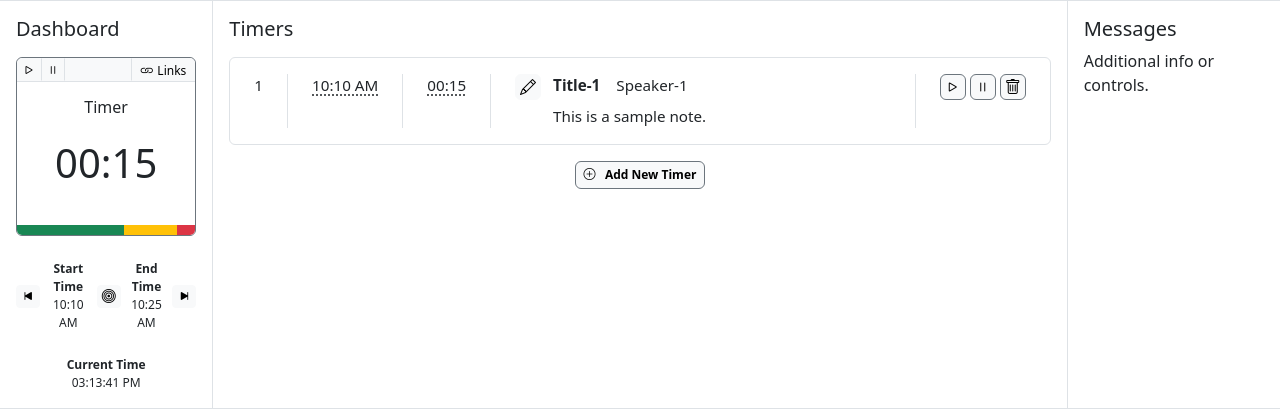
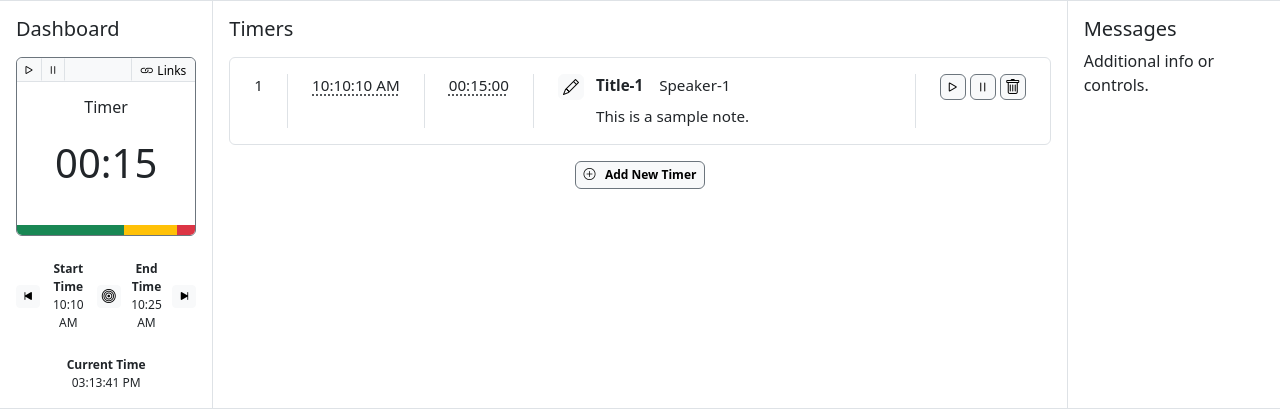
Before and after one commit to DineshDevaraj/ddtimer, a FastAPI app: page / in a window 1280 px wide. Shown: the part 56-476 px from the top of the page. Run offline with FastAPI, Linux system fonts and the light colour scheme.

Commit message:
add seconds to multiple column in timer-pallet

```diff
--- a/static/middle_panel/timer_pallet.js
+++ b/static/middle_panel/timer_pallet.js
@@ -82,8 +82,8 @@ class TimerPallet {
     get startTime() {
         const dom = this.#dom.querySelector('[name=start-time]');
         const [time, meridian] = dom.textContent.split(' ');
-        const [hour, minute] = time.split(':');
-        return new Time(hour, minute, meridian);
+        const [hour, minute, second] = time.split(':');
+        return new Time(hour, minute, second, meridian);
     }
 
     get durationInSeconds() {
--- a/static/popovers/editors/start_time.js
+++ b/static/popovers/editors/start_time.js
@@ -3,11 +3,12 @@ function setStartTime(event) {
     const popoverDom = event.target.closest('.popover');
     const hour = popoverDom.querySelector('input[name=Hour]').value;
     const minute = popoverDom.querySelector('input[name=Minute]').value;
+    const second = popoverDom.querySelector('input[name=Second]').value;
     const ampm = popoverDom.querySelector('select[name=AM-PM]').value;
     const timerPallet = document.getElementById(popoverDom.classList[1]);
     const startTimeDiv = timerPallet.querySelector('[name=start-time]');
     bootstrap.Popover.getInstance(startTimeDiv).hide();
-    const formattedTime = `${hour.padStart(2, '0')}:${minute.padStart(2, '0')} ${ampm}`;
+    const formattedTime = `${hour.padStart(2, '0')}:${minute.padStart(2, '0')}:${second.padStart(2, '0')} ${ampm}`;
     startTimeDiv.textContent = formattedTime;
 }
 
@@ -28,6 +29,7 @@ function attachStartTimeEditor(parent) {
         const popoverElement = document.querySelector('.popover');
         popoverElement.querySelector('input[name=Hour]').value = startTimeDiv.textContent.split(':')[0];
         popoverElement.querySelector('input[name=Minute]').value = startTimeDiv.textContent.split(':')[1].split(' ')[0];
+        popoverElement.querySelector('input[name=Second]').value = startTimeDiv.textContent.split(':')[2].split(' ')[0];
         popoverElement.querySelector('select[name=AM-PM]').value = startTimeDiv.textContent.split(' ')[1];
     });
 
--- a/static/popovers/editors/timer_duration.js
+++ b/static/popovers/editors/timer_duration.js
@@ -16,6 +16,7 @@ function attachTimerDurationEditor(parent) {
         const popoverElement = document.querySelector('.popover');
         popoverElement.querySelector('input[name=hour]').value = timerDurationDiv.textContent.split(':')[0];
         popoverElement.querySelector('input[name=minute]').value = timerDurationDiv.textContent.split(':')[1].split(' ')[0];
+        popoverElement.querySelector('input[name=second]').value = timerDurationDiv.textContent.split(':')[2].split(' ')[0];
     });
 
     document.addEventListener('click', function (e) {
@@ -33,10 +34,11 @@ function setTimerDuration(event) {
     const popoverDom = event.target.closest('.popover');
     const hour = popoverDom.querySelector('input[name=hour]').value;
     const minute = popoverDom.querySelector('input[name=minute]').value;
+    const second = popoverDom.querySelector('input[name=second]').value;
     const timerPallet = document.getElementById(popoverDom.classList[1]);
     const timerDurationDiv = timerPallet.querySelector('[name=timer-duration]');
     bootstrap.Popover.getInstance(timerDurationDiv).hide();
-    const formattedDuration = `${hour.padStart(2, '0')}:${minute.padStart(2, '0')}`;
+    const formattedDuration = `${hour.padStart(2, '0')}:${minute.padStart(2, '0')}:${second.padStart(2, '0')}`;
     timerDurationDiv.textContent = formattedDuration;
 }
 
--- a/static/popovers/general_info.js
+++ b/static/popovers/general_info.js
@@ -32,9 +32,9 @@ function popoverShownHook() {
     const timerPallet = TimerPallet.getByTimerId(popoverDom.classList[1]);
     const timeLeft = timerPallet.startTime.timeLeft();
     if (timerPallet.startTime.aheadOfCurrentTime()) {
-        content += `Still time left is ${timeLeft.hour} hours and ${timeLeft.minute} minutes.\n`;
+        content += `Still time left is ${timeLeft.hour}h ${timeLeft.minute}m ${timeLeft.second}s.\n`;
     } else {
-        content += `Already past by ${timeLeft.hour} hours and ${timeLeft.minute} minutes.\n`;
+        content += `Already past by ${timeLeft.hour}h ${timeLeft.minute}m ${timeLeft.second}s.\n`;
     }
     content += `Are you sure you want to start this timer?`;
     popoverDom.querySelector('p').textContent = content;
--- a/static/time.js
+++ b/static/time.js
@@ -1,6 +1,6 @@
 
 class Time {
-    constructor(hour, minute, meridian) {
+    constructor(hour, minute, second, meridian) {
         if (typeof hour === 'string')
             hour = parseInt(hour, 10);
         this.hour = hour;
@@ -8,6 +8,10 @@ class Time {
         if (typeof minute === 'string')
             minute = parseInt(minute, 10);
         this.minute = minute;
+
+        if (typeof second === 'string')
+            second = parseInt(second, 10);
+        this.second = second;
 
         this.meridian = meridian;
     }
@@ -20,14 +24,13 @@ class Time {
             now.getDate(),
             this.meridian === 'PM' ? (parseInt(this.hour, 10) % 12) + 12 : parseInt(this.hour, 10) % 12,
             parseInt(this.minute, 10),
-            0,
-            0
+            parseInt(this.second, 10)
         );
         return startTime;
     }
 
     toString() {
-        return `${this.hour}:${this.minute} ${this.meridian}`;
+        return `${this.hour}:${this.minute}:${this.second} ${this.meridian}`;
     }
 
     aheadOfCurrentTime() {
@@ -40,9 +43,10 @@ class Time {
 
     timeLeft() {
         const diff = Math.abs(this.toDate() - new Date());
-        const hour = Math.floor(diff / 1000 / 60 / 60);
+        const hours = Math.floor(diff / 1000 / 60 / 60);
         const minutes = Math.floor((diff / 1000 / 60) % 60);
-        const meridian = hour >= 12 ? 'PM' : 'AM';
-        return new Time(hour % 12, minutes, meridian);
+        const seconds = Math.floor((diff / 1000) % 60);
+        const meridian = hours >= 12 ? 'PM' : 'AM';
+        return new Time(hours % 12, minutes, seconds, meridian);
     }
 }
--- a/templates/middle_panel/first_timer.html
+++ b/templates/middle_panel/first_timer.html
@@ -1,8 +1,8 @@
 <div class="timer-pallet col-12" id="timer-1" crono="1">
     <div class="border rounded p-3 d-flex" style="font-size: 0.95em;">
         <div class="ms-2 pe-4 border-end" name="sc-num">1</div>
-        <div class="px-4 border-end dotted-underline" name="start-time">10:10 AM</div>
-        <div class="px-4 border-end dotted-underline" name="timer-duration">00:15</div>
+        <div class="px-4 border-end dotted-underline" name="start-time">10:10:10 AM</div>
+        <div class="px-4 border-end dotted-underline" name="timer-duration">00:15:00</div>
         <div class="d-flex px-4" name="timer-description">
             <div>
                 <button class="btn btn-light py-0 px-1 me-1" title="Edit">
--- a/templates/middle_panel/popovers/editors/start_time.html
+++ b/templates/middle_panel/popovers/editors/start_time.html
@@ -7,6 +7,9 @@
         <!-- Minute Spinner -->
         <input type="number" class="form-control hide-caret mt-0 py-1 px-1" style="width:45px; font-size: 0.95em;" min="0" max="59"
             value="10" name="Minute" />
+        <!-- Second Spinner -->
+        <input type="number" class="form-control hide-caret mt-0 py-1 px-1" style="width:45px; font-size: 0.95em;" min="0" max="59"
+            value="10" name="Second" />
         <!-- AM/PM Dropdown -->
         <select class="form-select mt-0 py-1 px-1" style="width:70px; font-size: 0.95em;" name="AM-PM">
             <option value="AM">AM</option>
--- a/templates/middle_panel/popovers/editors/timer_duration.html
+++ b/templates/middle_panel/popovers/editors/timer_duration.html
@@ -4,6 +4,8 @@
             value="00" name="hour" onkeydown="return false" />
         <input type="number" class="form-control hide-caret mt-0 py-1 px-1" style="width:50px; font-size: 0.95em;" min="0" max="59"
             value="15" name="minute" />
+        <input type="number" class="form-control hide-caret mt-0 py-1 px-1" style="width:50px; font-size: 0.95em;" min="0" max="59"
+            value="00" name="second" />
         <button type="button" class="btn btn-light border-secondary mt-0 py-0 px-1" name="Ok"
             onclick="return setTimerDuration(event)">
                 <i class="bi bi-check-lg"></i>
```
